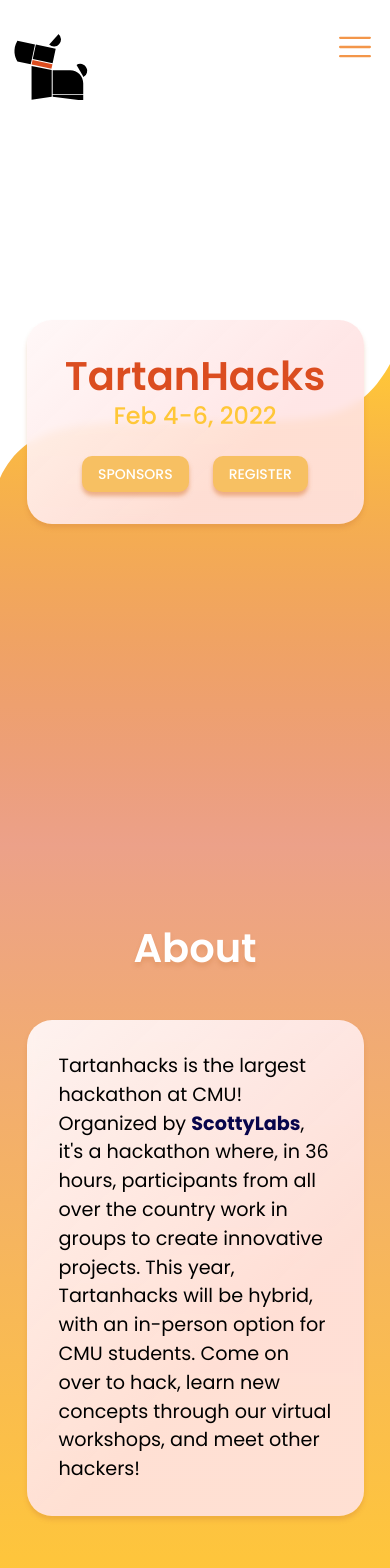
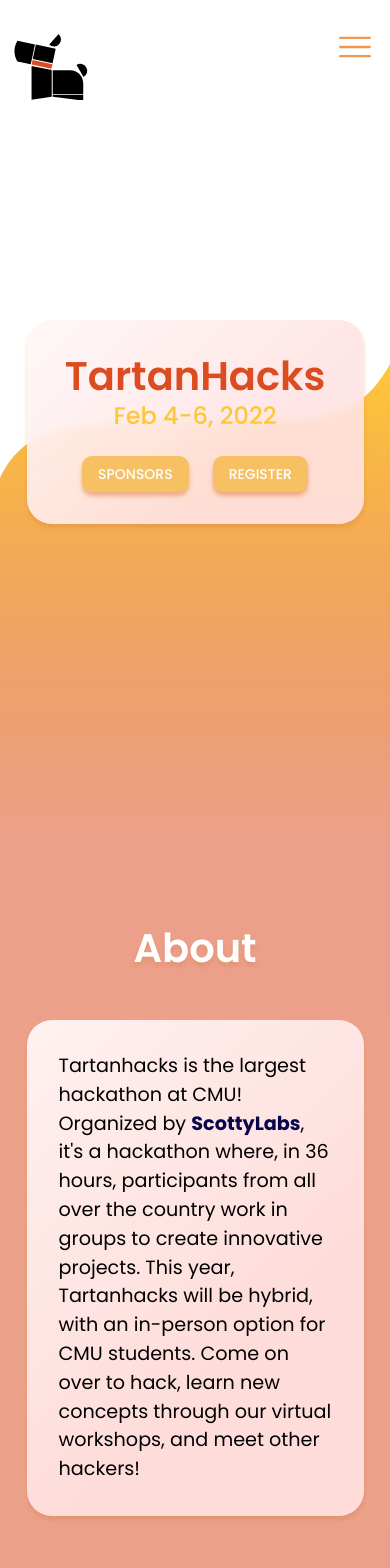
Before and after one commit to ScottyLabs/tartanhacks, a Next.js app: page / in a window 390 px wide. Shown: the top 1568 px of the page. Built offline with nearby package versions, Linux system fonts and the light colour scheme; no server answers.

Commit message:
Fix schedule groups not changing to flex column on mobile

```diff
--- a/src/components/sections/AboutSection.tsx
+++ b/src/components/sections/AboutSection.tsx
@@ -3,7 +3,7 @@ import { styled } from "@mui/material/styles";
 import { ReactElement } from "react";
 
 const Section = styled("div")(({ theme }) => ({
-  backgroundImage: `linear-gradient(${theme.palette.waveGradient.end}87, ${theme.palette.waveGradient.start})`,
+  backgroundColor: `${theme.palette.waveGradient.end}87`,
   paddingTop: "5em",
   display: "flex",
   flexDirection: "column",
--- a/src/components/sections/ScheduleSection.tsx
+++ b/src/components/sections/ScheduleSection.tsx
@@ -13,7 +13,7 @@ import { ScheduleItem, ScheduleItemPlatform } from "types/event";
 import ExpandMoreIcon from "@mui/icons-material/ExpandMore";
 
 const Section = styled("div")(({ theme }) => ({
-  backgroundImage: `linear-gradient(${theme.palette.waveGradient.start}, ${theme.palette.waveGradient.start})`,
+  backgroundImage: `linear-gradient(${theme.palette.waveGradient.end}87, ${theme.palette.waveGradient.start} 50%, ${theme.palette.waveGradient.start})`,
   alignItems: "center",
   paddingTop: "5em",
   display: "flex",
@@ -37,16 +37,22 @@ const DialogText = styled("div")(({ theme }) => ({
   [theme.breakpoints.down(theme.breakpoints.values.mobile)]: {
     width: "100%",
   },
+  display: "flex",
+  alignItems: "center"
 }));
 
-const GroupList = styled("ul")({
+const GroupList = styled("ul")(({ theme }) => ({
   listStyle: "none",
   paddingLeft: "0px",
   display: "flex",
   flexDirection: "row",
   alignItems: "start",
-  gap: "1em"
-});
+  [theme.breakpoints.down(theme.breakpoints.values.tablet)]: {
+    flexDirection: "column",
+    alignItems: "center"
+  },
+  gap: "1em",
+}));
 
 const EventList = styled("ul")({
   listStyle: "none",
@@ -106,7 +112,6 @@ const EventGroup = styled(Accordion)(({ theme }) => ({
   [theme.breakpoints.down(theme.breakpoints.values.tablet)]: {
     width: "80%",
     padding: "1em",
-    flexDirection: "row",
   },
   "&.MuiAccordion-root:before": {
     display: "none",
@@ -117,7 +122,7 @@ const EventGroup = styled(Accordion)(({ theme }) => ({
     borderTopRightRadius: "20px",
   },
   "&.MuiAccordion-root.Mui-expanded:first-of-type": {
-    marginTop: "16px"
+    marginTop: "16px",
   },
   "&.MuiAccordion-root:last-of-type": {
     borderBottomLeftRadius: "20px",
@@ -186,7 +191,7 @@ const EventDescription = styled(Typography)(({ theme }) => ({
   [theme.breakpoints.down(theme.breakpoints.values.mobile)]: {
     fontSize: "0.8em",
   },
-  color: "#000"
+  color: "#000",
 }));
 
 const EventName = styled(Typography)(({ theme }) => ({
@@ -204,7 +209,7 @@ const EventName = styled(Typography)(({ theme }) => ({
 
 const EventLocation = styled(Typography)(({ theme }) => ({
   fontSize: "1em",
-  fontWeight: "bold"
+  fontWeight: "bold",
 }));
 
 const StyledLink = styled(Link)(({ theme }) => ({
@@ -375,7 +380,9 @@ const ScheduleSection = (): ReactElement => {
       }
 
       const eventString = platformsStrings[event.platform];
-      let eventLabel = <EventLocation>{eventString + ", " + event.location}</EventLocation>;
+      let eventLabel = (
+        <EventLocation>{eventString + ", " + event.location}</EventLocation>
+      );
       if (event.platformUrl && event.platform !== ScheduleItemPlatform.ZOOM) {
         eventLabel = (
           <EventLocation>
```
